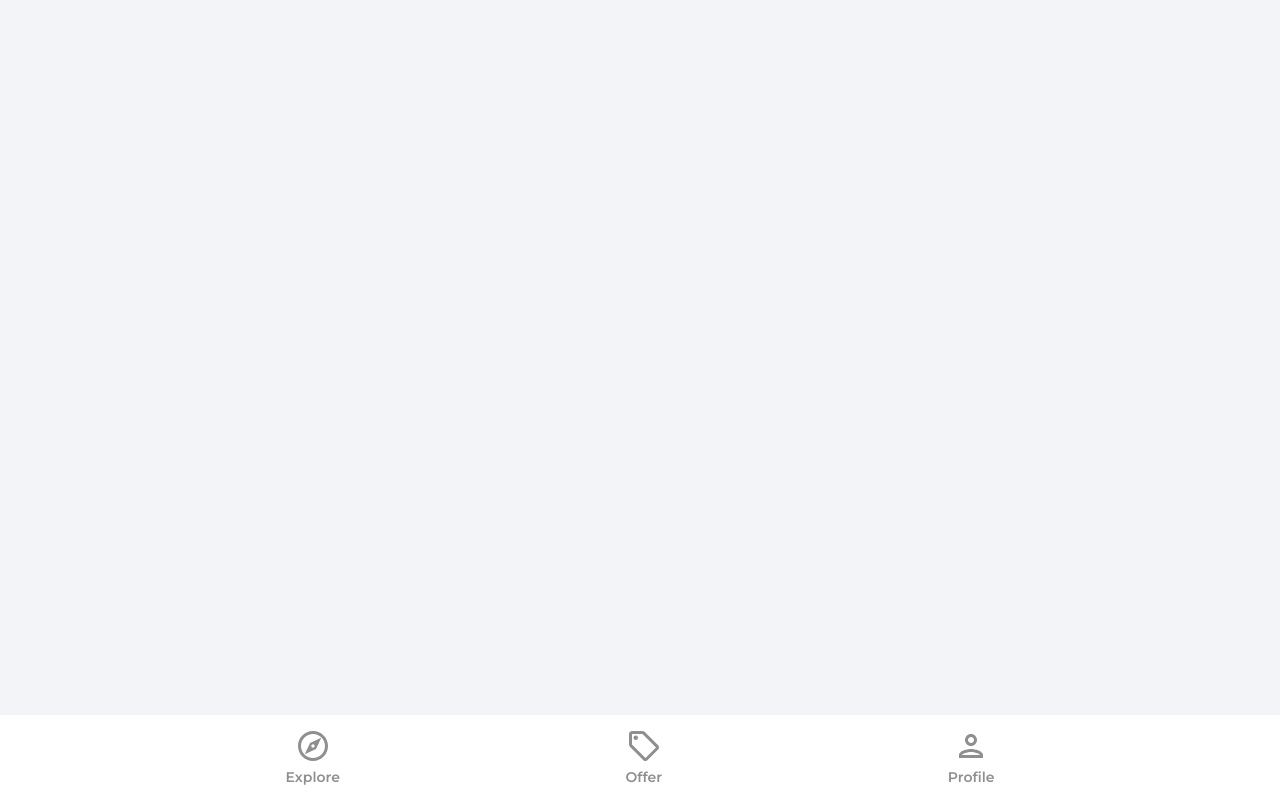
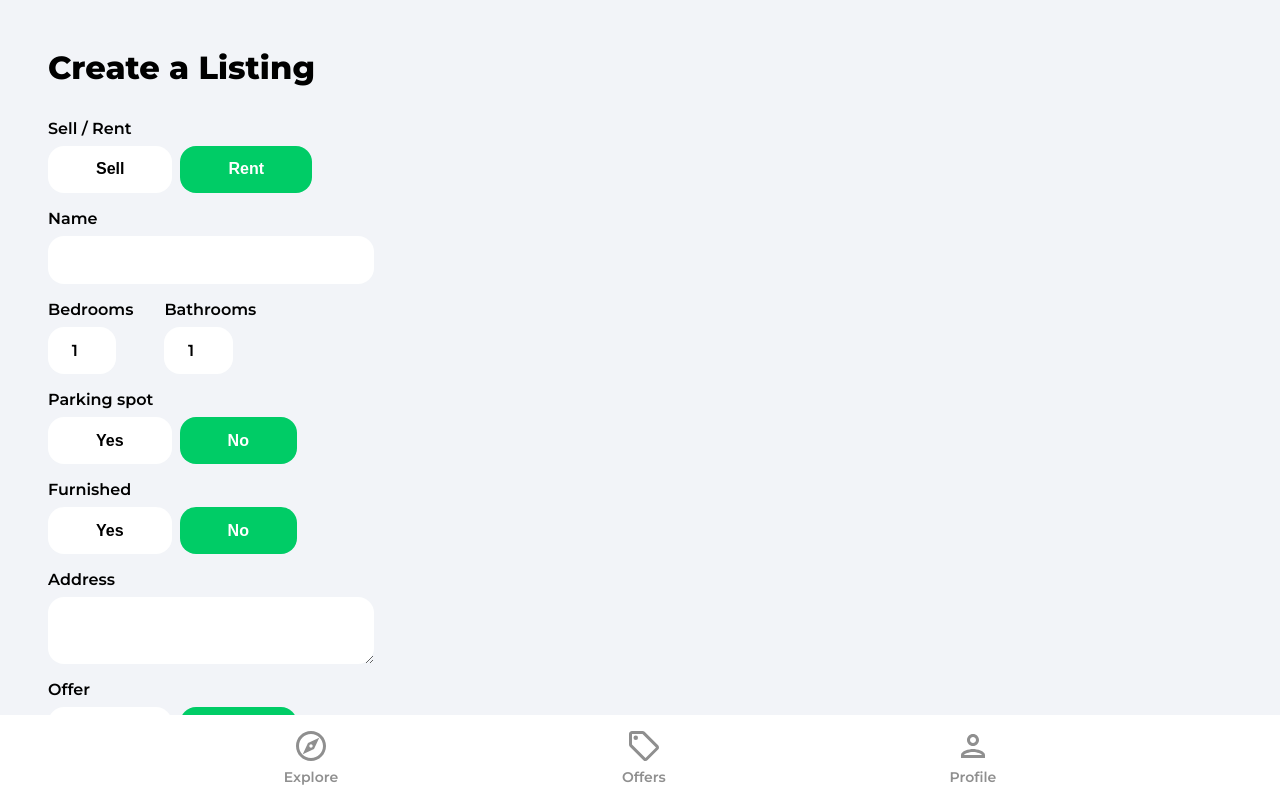
Before and after one commit to DieBijacz/house-marketplace-app, a React (Create React App) app: page /listing in a window 1280 px wide. Shown: the top 800 px of the page. Built offline with nearby package versions, Linux system fonts and the light colour scheme; no server answers; sample sign-in values are in the browser's storage.

Commit message:
create listing page

```diff
--- a/src/App.js
+++ b/src/App.js
@@ -10,6 +10,7 @@ import ForgotPassword from './pages/ForgotPassword'
 import Navbar from './components/Navbar'
 import PrivateRoute from './components/PrivateRoute';
 import Category from './pages/Category';
+import CreateListing from './pages/CreateListing';
 
 function App() {
   return (
@@ -27,6 +28,7 @@ function App() {
           <Route path='/category/:categoryName' element={<Category />} />
           <Route path='/sign-up' element={<SignUp />} />
           <Route path='/forgot-password' element={<ForgotPassword />} />
+          <Route path='/listing' element={<CreateListing />} />
         </Routes>
         <Navbar />
       </Router>
--- a/src/components/Navbar.jsx
+++ b/src/components/Navbar.jsx
@@ -26,7 +26,7 @@ function Navbar() {
           </li>
           <li className='navbarListItem' onClick={() => navigate('/offers')}>
             <OfferIcon fill={pathMatchRoute('/offers') ? '#2c2c2c' : '#8f8f8f'} width='36px' height='36px'/>
-            <p className={pathMatchRoute('/offers') ? 'navbarListItemNameActive' : 'navbarListItemName'}>Offer</p>
+            <p className={pathMatchRoute('/offers') ? 'navbarListItemNameActive' : 'navbarListItemName'}>Offers</p>
           </li>
           <li className='navbarListItem' onClick={() => navigate('/profile')}>
             <PersonOutlineIcon fill={pathMatchRoute('/profile') ? '#2c2c2c' : '#8f8f8f'} width='36px' height='36px'/>
--- a/src/components/Spinner.jsx
+++ b/src/components/Spinner.jsx
@@ -1,6 +1,6 @@
 function Spinner() {
   return (
-    <div className='loadingSpinerContainer'>
+    <div className='loadingSpinnerContainer'>
       <div className="loadingSpinner"></div>
     </div>
   )
--- a/src/index.css
+++ b/src/index.css
@@ -111,7 +111,7 @@ button {
   right: 0;
   bottom: 0;
   left: 0;
-  background-color: rgba(0, 0, 0, 0.5);
+  background-color: rgba(0, 0, 0, 0.1);
   z-index: 5000;
   display: flex;
   justify-content: center;
@@ -126,6 +126,7 @@ button {
   border-radius: 50%;
   animation: spin 1.2s linear infinite;
 }
+
 @keyframes spin {
   0% {
     transform: rotate(0deg);
--- a/src/pages/Category.jsx
+++ b/src/pages/Category.jsx
@@ -35,7 +35,6 @@ function Category() {
         const listings = []
 
         querySnap.forEach((doc) => {
-          console.log(doc.data());
           return listings.push({
             // id will be id of user who added offer
             // on Firestore Database collection => 'listings => id
@@ -51,7 +50,7 @@ function Category() {
       }
     }
     fetchListings()
-  }, [])
+  }, [params.categoryName])
 
   return (
     <div className='category'>
--- /dev/null
+++ b/src/pages/CreateListing.jsx
@@ -0,0 +1,172 @@
+import React, {useState, useEffect, useRef} from 'react'
+import {getAuth, onAuthStateChanged} from 'firebase/auth'
+import {useNavigate} from 'react-router-dom'
+import Spinner from '../components/Spinner'
+import {toast} from 'react-toastify'
+
+function CreateListing() {
+  const [geolocationEnabled, setGeolocationEnabled] = useState(true)
+  const [loading, setLoading] = useState(false)
+  const [formData, setFormData] = useState({
+    type: 'rent',
+    name: '',
+    bedrooms: 1,
+    bathrooms: 1,
+    parking: false,
+    furnished: false,
+    address: '',
+    offer: false,
+    regularPrice: 0,
+    discountedPrice: 0,
+    imageUrls: [],
+    latitude: 0,
+    longitude: 0,
+  })
+
+  const {type, name, bedrooms, bathrooms, parking, furnished, address, offer, regularPrice, discountedPrice, imageUrls, latitude, longitude} = formData
+
+  const auth = getAuth()
+  const navigate = useNavigate()
+  const isMounted = useRef(true)
+
+  const onSubmit = (e) => {
+    e.preventDefault()
+  }
+
+  const onMutate = (e) => {
+    // boolean
+    let boolean = null
+    if(e.target.value === 'true') {
+      boolean = true
+    }
+    if(e.target.value === 'false') {
+      boolean = false
+    }
+    // files
+    if(e.target.files) {
+      setFormData((prev) => ({
+        ...prev,
+        imageUrls: e.target.files
+      }))
+    }
+    if(!e.target.files) {
+      setFormData((prev) => ({
+        ...prev,
+        [e.target.id]: boolean ?? e.target.value
+      }))
+    }
+    // text
+  }
+
+  useEffect(() => {
+    if(isMounted) {
+      onAuthStateChanged(auth, (user) => {
+        if(user) {
+          // add user to formData as userRef with value of user.uid
+          setFormData({...formData, userRef: user.uid})
+        } else {
+          // if there is no user logged in then navigate to sign in page
+          navigate('/sign-in')
+        }
+      })
+    }
+
+    return () => {
+      // need to return in func
+      isMounted.current = false
+    }
+  }, [isMounted])
+
+  if(loading) {
+    return <Spinner />
+  }
+
+  return (
+    <div className='profile'>
+      <header>
+        <p className='pageHeader'>Create a Listing</p>
+      </header>
+      <main>
+        <form onSubmit={onSubmit}>
+
+          <label className='formLabel'>Sell / Rent</label>
+          <div className="formButtons">
+            <button onClick={onMutate} type='button' className={type === 'sell' ? 'formButtonActive' : 'formButton'} id='type' value='sell'>Sell</button>
+            <button onClick={onMutate} type='button' className={type === 'rent' ? 'formButtonActive' : 'formButton'} id='type' value='rent'>Rent</button>
+          </div>
+
+          <label className='formLabel'>Name</label>
+          <input onChange={onMutate} type="text" className='formInputName' id='name' value={name} maxLength='32' minLength='10' required/>
+
+          <div className="formRooms flex">
+            <div>
+              <label className='formLabel'>Bedrooms</label>
+              <input onChange={onMutate} type="text" type='number' id='bedrooms' value={bedrooms} className="formInputSmall" min='1' max='50' required/>
+            </div>
+            <div>
+              <label className='formLabel'>Bathrooms</label>
+              <input onChange={onMutate} type="text" type='number' id='bathrooms' value={bathrooms} className="formInputSmall" min='1' max='50' required/>
+            </div>
+          </div>
+
+          <label className='formLabel'>Parking spot</label>
+          <div className="formButtons">
+            <button onClick={onMutate} className={parking ? 'formButtonActive' : 'formButton'} type='button' id='parking' value={true} min='1' max='50'>Yes</button>
+            <button onClick={onMutate} className={!parking && parking !== null ? 'formButtonActive' : 'formButton'} type='button' id='parking' value={false}>No</button>
+          </div>
+
+          <label className='formLabel'>Furnished</label>
+          <div className="formButtons">
+            <button onClick={onMutate} className={furnished ? 'formButtonActive' : 'formButton'} type='button' id='furnished' value={true}>Yes</button>
+            <button onClick={onMutate} className={!furnished && furnished !== null ? 'formButtonActive' : 'formButton'} type='button' id='furnished' value={false}>No</button>
+          </div>
+
+          <label className='formLabel'>Address</label>
+          <textarea onChange={onMutate} className='formInputAddress' type='text' value={address} id="address" required></textarea>
+
+          {!geolocationEnabled && (
+            <div className="formLatLng flex">
+              <div>
+                <label className='formLabel'>Latitude</label>
+                <input onChange={onMutate} type="number" className='formInputSmall' id='latitude' value={latitude} required/>
+              </div>
+              <div>
+                <label className='formLabel'>Longitude</label>
+                <input onChange={onMutate} type="number" className='formInputSmall' id='longitude' value={longitude} required/>
+              </div>
+            </div>
+          )}
+
+          <label className='formLabel'>Offer</label>
+          <div className="formButtons">
+            <button onClick={onMutate} className={offer ? 'formButtonActive' : 'formButton'} type='button' id='offer' value={true}>Yes</button>
+            <button onClick={onMutate} className={!offer && offer !== null ? 'formButtonActive' : 'formButton'} type='button' id='offer' value={false}>No</button>
+          </div>
+
+          <label className='formLabel'>Regular Price</label>
+          <div className="formPriceDiv">
+            <input onChange={onMutate} type="number" className='formInputSmall' id='regularPrice' value={regularPrice} min='50' max='750000000' required/>
+            {type === 'rent' && (
+              <p className='formPriceText'>$ / Month</p>
+              )}
+          </div>
+
+          {offer && (
+            <>
+              <label className='formLabel'>Discounted Price</label>
+              <input onChange={onMutate} type="number" className='formInputSmall' id='discountedPrice' value={discountedPrice} min='50' max='750000000' required={offer}/>
+            </>
+          )}
+
+          <label className='formLabel'>Images</label>
+          <p className='imagesInfo'>This first image will be the cover</p>
+          <input onChange={onMutate} type="file" className='formInputFile' id='images' max={6} accept='.jpg,.png,.jpeg' multiple required />
+
+          <button className='primaryButton createListingButton' type='submit'>Create Listing</button>
+        </form>
+      </main>
+    </div>
+  )
+}
+
+export default CreateListing
--- a/src/pages/Offers.jsx
+++ b/src/pages/Offers.jsx
@@ -1,9 +1,72 @@
-import React from 'react'
+import React, { useState, useEffect } from 'react'
+// useParam to get info about htpps: /rent
+import {collection, getDocs, query, where, orderBy, limit, startAfter, getDoc} from 'firebase/firestore'
+import {db} from '../firebase.config'
+import {toast} from 'react-toastify'
+import Spinner from '../components/Spinner'
+import ListingItem from '../components/ListingItem'
 
 function Offers() {
+  const [listings, setListings] = useState(null)
+  const [loading, setLoading] = useState(true)
+
+  useEffect(() => {
+    const fetchListings = async () => {
+      try {
+        // get reference
+        const listingsRef = collection(db, 'listings')
+
+        // create a query
+        //from App.js <Route path='/category/:categoryName' => /rent or /sell
+        const q = query(
+          listingsRef,
+          // check type ('rent' or 'sell')
+          where('offer', '==', true),
+          orderBy('timestamp', 'desc'),
+          limit(10)
+        )
+
+        // execute query
+        const querySnap = await getDocs(q)
+
+        const listings = []
+
+        querySnap.forEach((doc) => {
+          return listings.push({
+            // id will be id of user who added offer
+            // on Firestore Database collection => 'listings => id
+            id: doc.id,
+            data: doc.data()
+          })
+        })
+
+        setListings(listings)
+        setLoading(false)
+      } catch (error) {
+        toast.error('Could not fetch listings')
+      }
+    }
+    fetchListings()
+  }, [])
+
   return (
-    <div>
-      offers
+    <div className='category'>
+      <header>
+        <p className="pageHeader">
+          Offers
+        </p>
+      </header>
+      {loading ? <Spinner /> : listings && listings.length > 0 ?
+        <>
+          <main>
+            <ul className="categoryListings">
+              {listings.map((listing) => (
+                <ListingItem key={listing.id} listing={listing.data} id={listing.id} />
+              ))}
+            </ul>
+          </main>
+        </>
+        : <h4>There are no current offers</h4>}
     </div>
   )
 }
```
Also changed, not shown: src/pages/Profile.jsx (+9 -1 lines).
